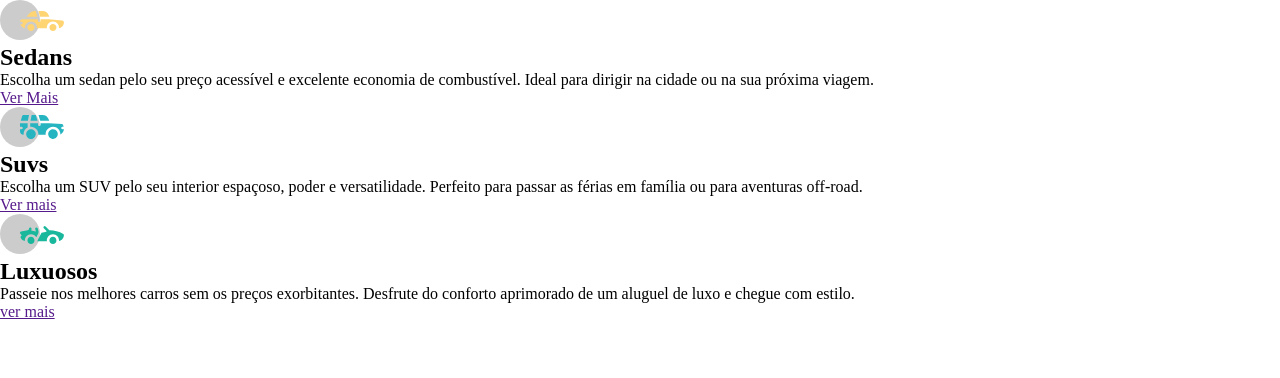
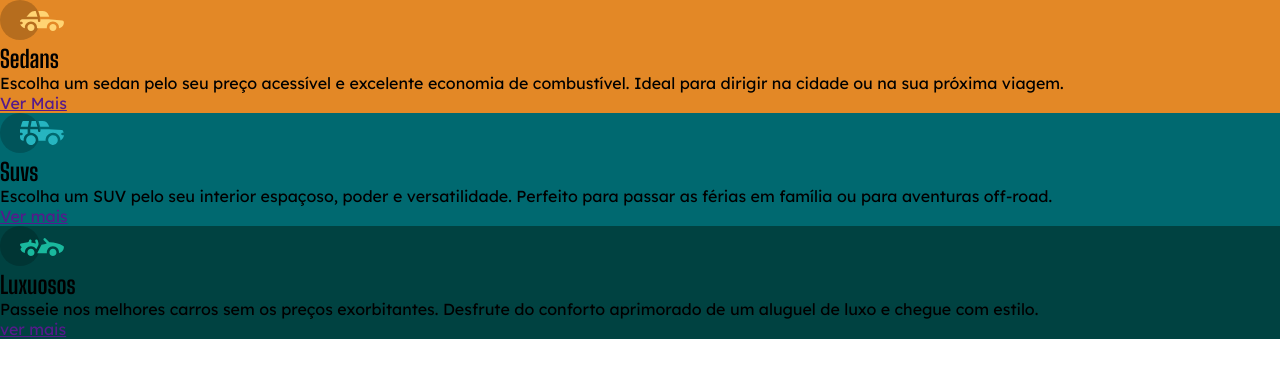
Before and after one commit to MatPaulino/carros, a plain HTML site: page index.html in a window 1280 px wide. Drawn offline with Linux system fonts and the light colour scheme.

Commit message:
desenvolvimento do css

```diff
--- a/index.html
+++ b/index.html
@@ -4,6 +4,9 @@
     <meta charset="UTF-8">
     <meta http-equiv="X-UA-Compatible" content="IE=edge">
     <meta name="viewport" content="width=device-width, initial-scale=1.0">
+    <link rel="preconnect" href="https://fonts.googleapis.com">
+    <link rel="preconnect" href="https://fonts.gstatic.com" crossorigin>
+    <link href="https://fonts.googleapis.com/css2?family=Big+Shoulders+Display:wght@700&family=Lexend+Deca&display=swap" rel="stylesheet">
     <title>Carros</title>
     <link rel="stylesheet" href="style.css">
 </head>
--- a/style.css
+++ b/style.css
@@ -11,3 +11,31 @@
     --gray: #f2f2f2;
     --transparent-white: rgba(255, 255, 255, 0.75);
 }
+
+boddy {
+    padding: 2rem 1rem;
+}
+
+h2 {
+    font-family: 'Big Shoulders Display', sans-serif;
+}
+
+p {
+    font-family: 'Lexend Deca', sans-serif;
+}
+
+a{
+    font-family: 'Lexend Deca', sans-serif;
+}
+
+.sedans {
+    background: var(--orange);
+}
+
+.suvs {
+    background: var(--cyan);
+}
+
+.luxuosos {
+    background: var(--dark-cyan);
+}
```
